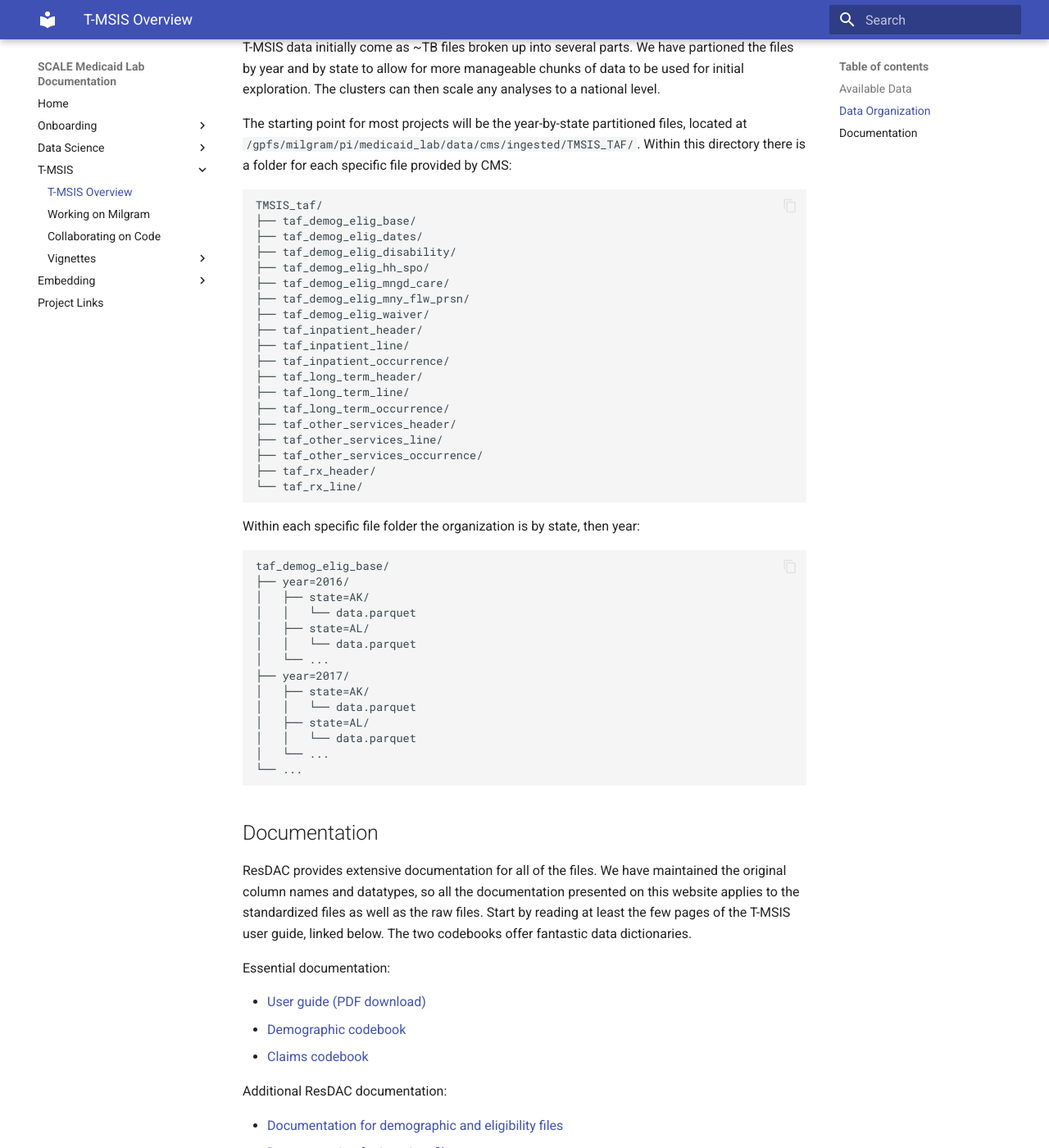
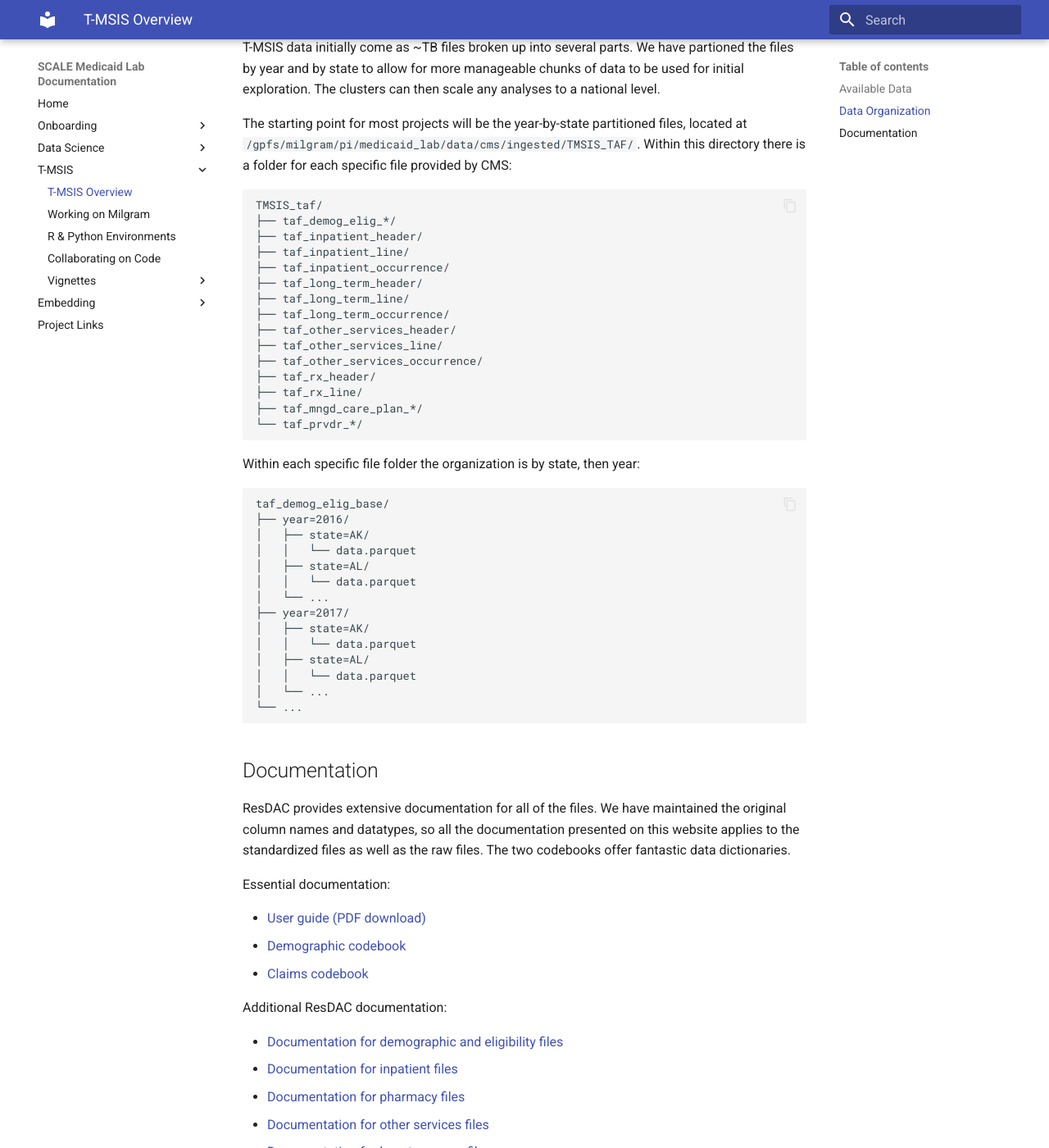
Before and after one commit to Yale-Medicaid/Documentation, an MkDocs documentation site: the page built from docs/tmsis/tmsis_medicaid_data.md, in a window 1280 px wide and 1400 px high, scrolled down 837 px. Shown: the whole window at 82% size. Built offline with MkDocs 1.6.1 and Material for MkDocs 9.7.7, drawn with Linux system fonts in a browser that asks for light colours; some of the changed text lies outside the part shown.

Commit message:
Environment Update
-Include documentation on setting up an environment in Milgram

````diff
--- a/docs/tmsis/tmsis_medicaid_data.md
+++ b/docs/tmsis/tmsis_medicaid_data.md
@@ -15,7 +15,7 @@
 | 2018  |  Y           | Y            | Demo, Out, In, Oth, Rx, LTC, Plan, Prov |
 | 2019  |  Y           | Y            | Demo, Out, In, Oth, Rx, LTC, Plan, Prov |
 | 2020  |  Y           | Y            | Demo, Out, In, Oth, Rx, LTC, Plan, Prov |
-| 2021  |  Y           | N            | Demo, Out, In, Oth, Rx, LTC, Plan, Prov |
+| 2021  |  Y           | Y            | Demo, Out, In, Oth, Rx, LTC, Plan, Prov |
 
 ## Data Organization
 
@@ -25,13 +25,7 @@
 
 ```
 TMSIS_taf/
-├── taf_demog_elig_base/
-├── taf_demog_elig_dates/
-├── taf_demog_elig_disability/
-├── taf_demog_elig_hh_spo/
-├── taf_demog_elig_mngd_care/
-├── taf_demog_elig_mny_flw_prsn/
-├── taf_demog_elig_waiver/
+├── taf_demog_elig_*/
 ├── taf_inpatient_header/
 ├── taf_inpatient_line/
 ├── taf_inpatient_occurrence/
@@ -42,7 +36,9 @@
 ├── taf_other_services_line/
 ├── taf_other_services_occurrence/
 ├── taf_rx_header/
-└── taf_rx_line/
+├── taf_rx_line/
+├── taf_mngd_care_plan_*/
+└── taf_prvdr_*/
 ```
 
 Within each specific file folder the organization is by state, then year:
@@ -66,7 +62,7 @@
 
 ## Documentation
 
-ResDAC provides extensive documentation for all of the files. We have maintained the original column names and datatypes, so all the documentation presented on this website applies to the standardized files as well as the raw files. Start by reading at least the few pages of the T-MSIS user guide, linked below. The two codebooks offer fantastic data dictionaries.
+ResDAC provides extensive documentation for all of the files. We have maintained the original column names and datatypes, so all the documentation presented on this website applies to the standardized files as well as the raw files. The two codebooks offer fantastic data dictionaries.
 
 Essential documentation:
 
@@ -81,4 +77,6 @@
 * [Documentation for pharmacy files](https://resdac.org/cms-data/files/taf-rx)
 * [Documentation for other services files](https://resdac.org/cms-data/files/taf-ot)
 * [Documentation for long term care files](https://resdac.org/cms-data/files/taf-lt)
+* [Documentation for annual provider files](https://resdac.org/cms-data/files/taf-apr)
+* [Documentation for annual plan files](https://resdac.org/cms-data/files/taf-apl)
 * [Data Quality Atlas](https://www.medicaid.gov/dq-atlas/welcome)
--- a/mkdocs.yml
+++ b/mkdocs.yml
@@ -36,6 +36,7 @@
   - T-MSIS:
     - T-MSIS Overview: tmsis/tmsis_medicaid_data.md
     - Working on Milgram: tmsis/tmsis_getting_started.md
+    - R & Python Environments: tmsis/tmsis_environments.md
     - Collaborating on Code: tmsis/tmsis_code_collab.md
     - Vignettes:
       - Working with File Sizes: tmsis/vignettes/working_with_file_sizes.md
````
Also changed, not shown: docs/tmsis/tmsis_environments.md (added, +50 -0 lines), docs/images/jupyter_venv_update.png (added).
